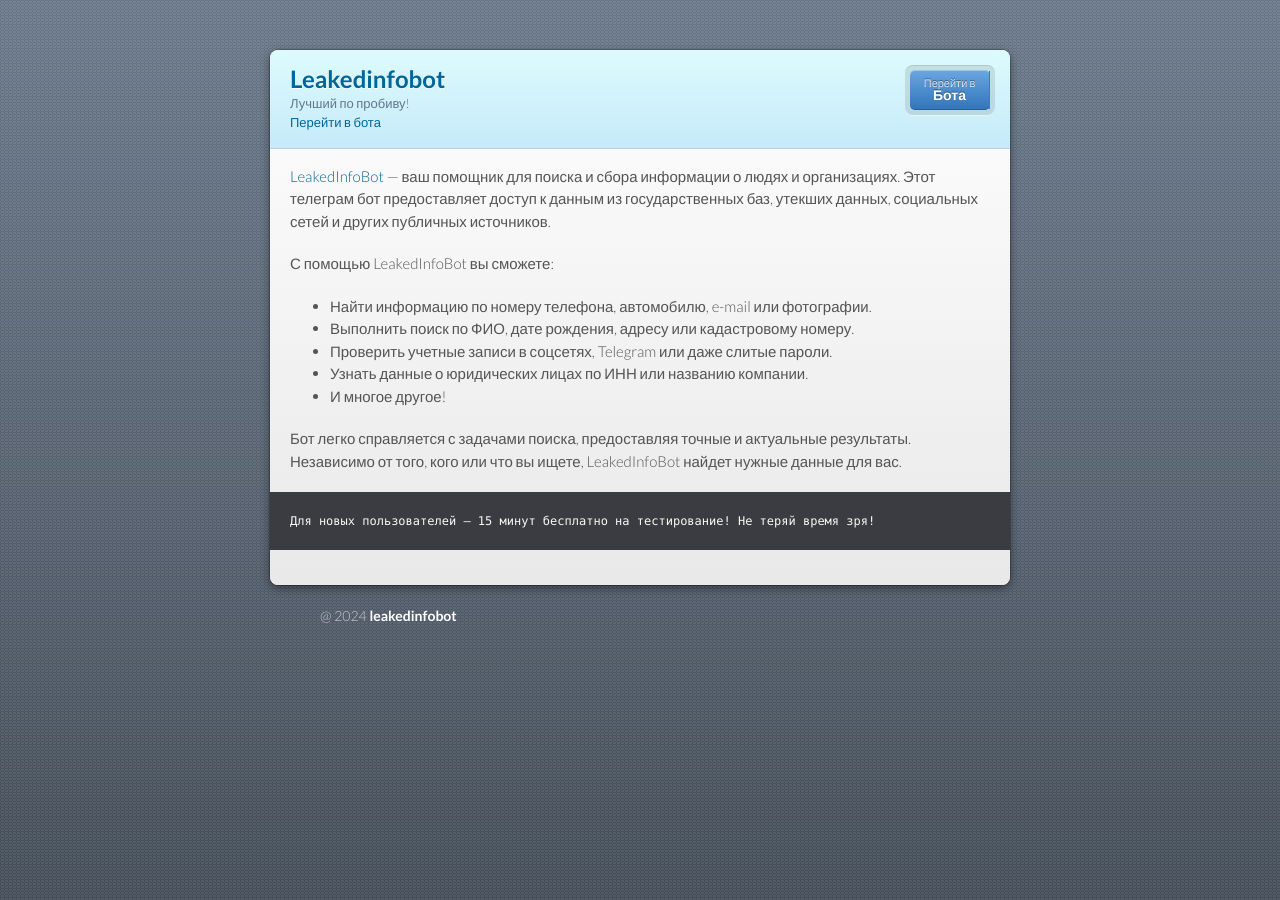
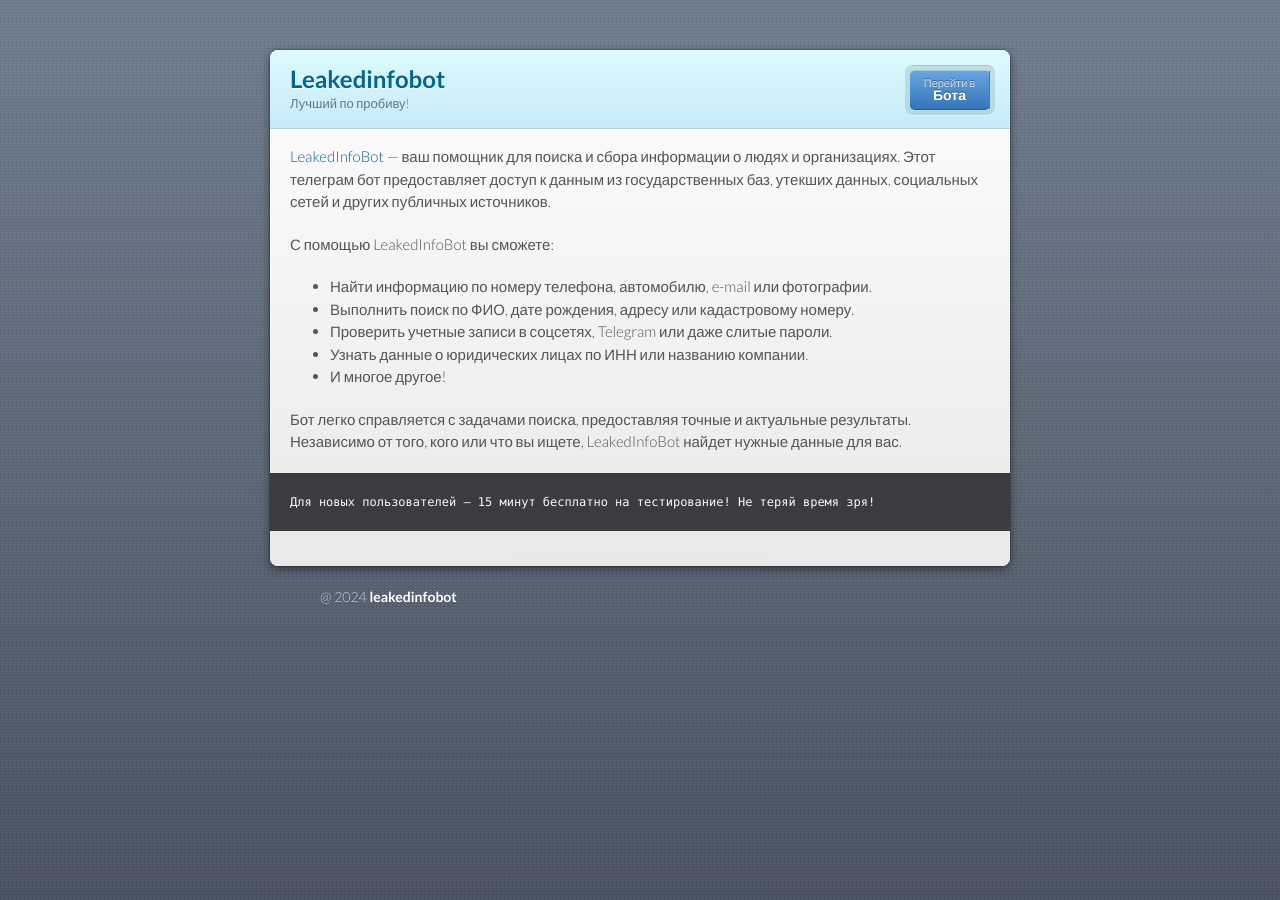
Before and after one commit to leakedinfobot/leakedinfobot.github.io, a Jekyll site: the page built from index.md, in a window 1280 px wide. Built offline with Jekyll 4.4.1, drawn with Linux system fonts in a browser that asks for light colours.

Commit message:
Update default.html

```diff
--- a/_layouts/default.html
+++ b/_layouts/default.html
@@ -32,8 +32,7 @@
 
        <a href="/leakedinfobot/" class="blue-button mobile-only">Перейти в бота</a>
 
-        <p class="desktop-only"> <a href="/leakedinfobot/">Перейти в бота <small>{{ github_name }}</small></a></p>
-        <ul>
+         <ul>
         {% if site.show_downloads %}
           <li><a href="{{ site.github.zip_url }}">Download <strong>ZIP File</strong></a></li>
           <li><a href="{{ site.github.tar_url }}">Download <strong>TAR Ball</strong></a></li>
```
